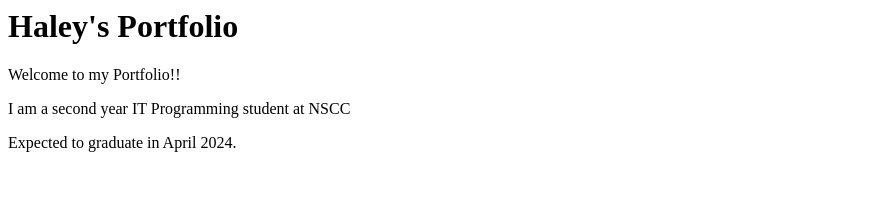
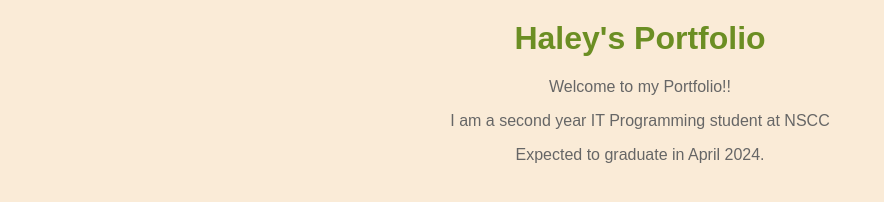
Before and after one commit to haleyfougere/Portfolio, a plain HTML site: page index.html in a window 1280 px wide. Shown: the whole page, without its empty margins (0-884 px from the left). Drawn offline with Linux system fonts and the light colour scheme.

Commit message:
styling updated

```diff
--- a/index.html
+++ b/index.html
@@ -3,7 +3,7 @@
     <meta charset="UTF-8">
     <meta name="viewport" content="width=device-width, initial-scale=1.0">
     <title>Haley Fougere</title>
-    <link rel="stylesheet" hred="styles.css">
+    <link rel="stylesheet" href="styles.css">
 </head>
 <body>
     <h1 class="title">Haley's Portfolio</h1>
--- a/styles.css
+++ b/styles.css
@@ -1,3 +1,17 @@
+body {
+    font-family: Arial, sans-serif;
+    margin: 0;
+    padding: 0;
+    background-color: antiquewhite;
+}
+
 .title {
-    color:darkolivegreen;
+    color:olivedrab;
+    text-align: center;
+    margin-top: 20px;
 }
+
+p {
+    text-align: center;
+    color: #666;
+}
```
